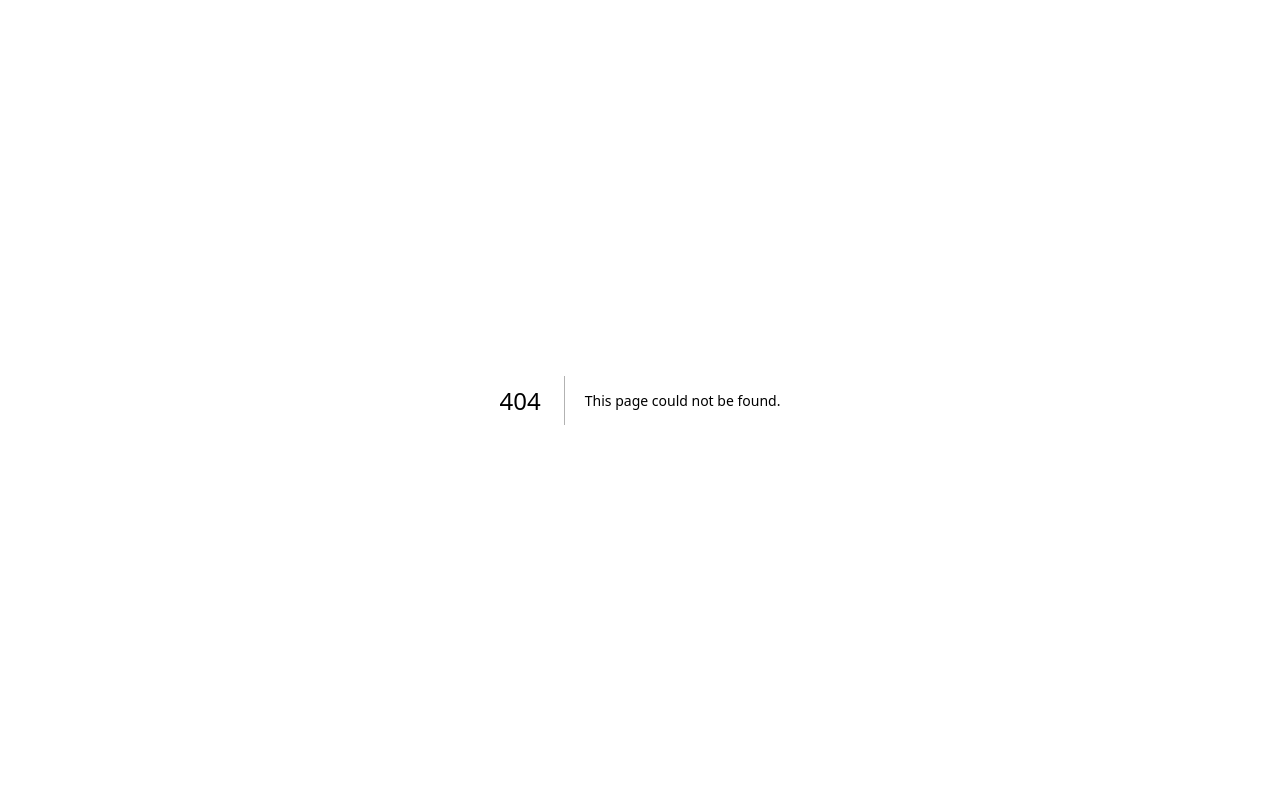
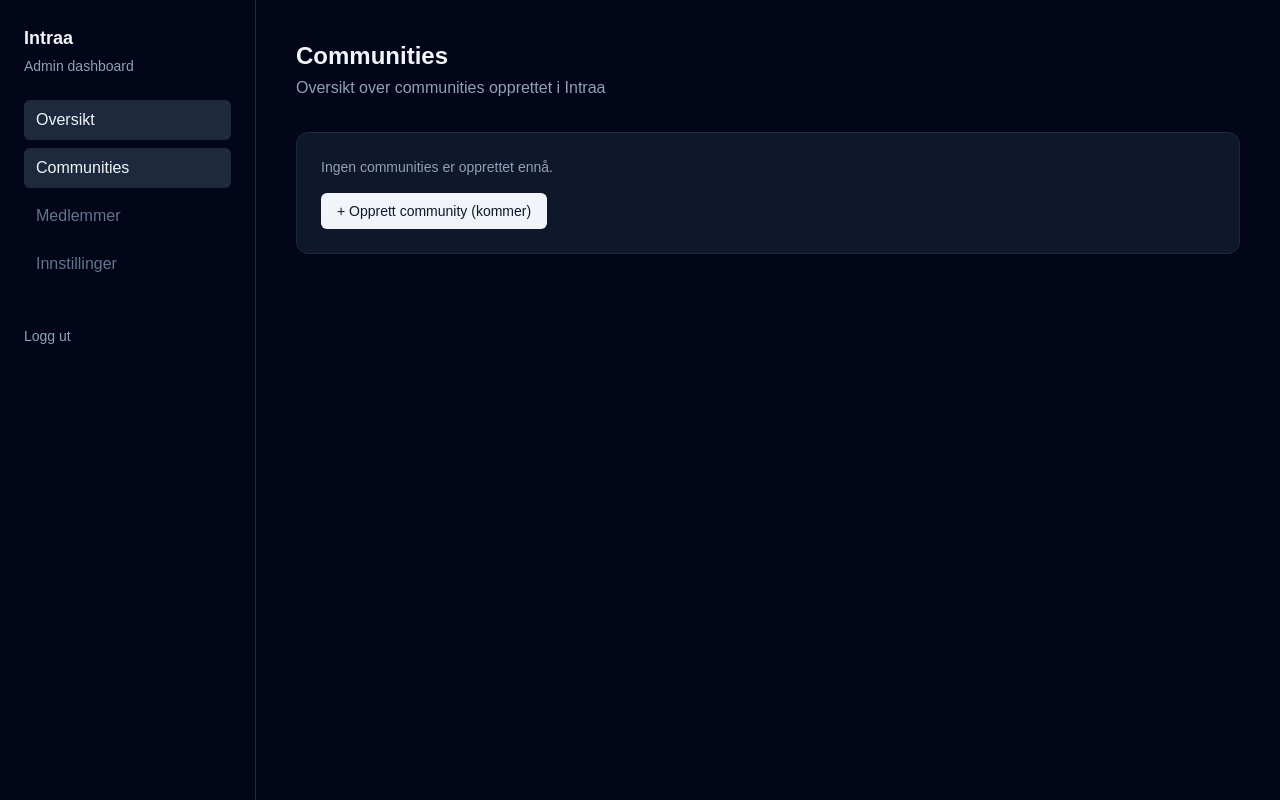
Before and after one commit to BredeBT/intraa-web, a Next.js app: page /dashboard/communities in a window 1280 px wide. Before the commit this address had no page. Built offline with nearby package versions, Linux system fonts and the light colour scheme.

Commit message:
Fix logout route conflict (remove page.tsx)

```diff
--- /dev/null
+++ b/app/dashboard/communities/page.tsx
@@ -0,0 +1,25 @@
+export default function CommunitiesPage() {
+  return (
+    <div>
+      <header className="mb-8">
+        <h1 className="text-2xl font-semibold">Communities</h1>
+        <p className="text-slate-400 mt-1">
+          Oversikt over communities opprettet i Intraa
+        </p>
+      </header>
+
+      <div className="rounded-xl border border-slate-800 bg-slate-900 p-6">
+        <p className="text-slate-400 text-sm">
+          Ingen communities er opprettet ennå.
+        </p>
+
+        <button
+          className="mt-4 inline-flex items-center rounded-md bg-slate-100 px-4 py-2 text-sm font-medium text-slate-900 hover:bg-white transition"
+          disabled
+        >
+          + Opprett community (kommer)
+        </button>
+      </div>
+    </div>
+  );
+}
--- a/app/dashboard/layout.tsx
+++ b/app/dashboard/layout.tsx
@@ -1,64 +1,48 @@
+import Link from "next/link";
+
 export default function DashboardLayout({
   children,
 }: {
   children: React.ReactNode;
 }) {
   return (
-    <div className="min-h-screen bg-slate-950 text-slate-100 flex">
+    <div className="flex min-h-screen bg-slate-950 text-slate-100">
       {/* Sidebar */}
-      <aside className="w-64 border-r border-slate-800 bg-slate-900 p-6">
-        <div className="mb-10">
-          <h1 className="text-lg font-semibold">Intraa</h1>
-          <p className="text-xs text-slate-400 mt-1">
-            Admin dashboard
-          </p>
-        </div>
+      <aside className="w-64 border-r border-slate-800 p-6">
+        <h1 className="text-lg font-semibold mb-1">Intraa</h1>
+        <p className="text-sm text-slate-400 mb-6">Admin dashboard</p>
 
-        <nav className="space-y-2 text-sm">
-          <a
+        <nav className="space-y-2">
+          <Link
             href="/dashboard"
-            className="block rounded-md px-3 py-2 bg-slate-800 text-white"
+            className="block rounded-md px-3 py-2 bg-slate-800 hover:bg-slate-700 transition"
           >
             Oversikt
-          </a>
+          </Link>
 
-          <a
-            href="#"
-            className="block rounded-md px-3 py-2 text-slate-300 hover:bg-slate-800 hover:text-white transition"
+          <Link
+            href="/dashboard/communities"
+            className="block rounded-md px-3 py-2 bg-slate-800 hover:bg-slate-700 transition"
           >
             Communities
-          </a>
+          </Link>
 
-          <a
-            href="#"
-            className="block rounded-md px-3 py-2 text-slate-300 hover:bg-slate-800 hover:text-white transition"
-          >
-            Medlemmer
-          </a>
-
-          <a
-            href="#"
-            className="block rounded-md px-3 py-2 text-slate-300 hover:bg-slate-800 hover:text-white transition"
-          >
-            Innstillinger
-          </a>
+          <div className="px-3 py-2 text-slate-500">Medlemmer</div>
+          <div className="px-3 py-2 text-slate-500">Innstillinger</div>
         </nav>
 
-        <form action="/logout" method="post" className="mt-10">
-  <button
-    type="submit"
-    className="w-full text-left rounded-md px-3 py-2 text-sm text-slate-300 hover:bg-slate-800 hover:text-white transition"
-  >
-    Logg ut
-  </button>
-</form>
-
+        <div className="mt-10">
+          <Link
+            href="/logout"
+            className="text-sm text-slate-400 hover:text-white"
+          >
+            Logg ut
+          </Link>
+        </div>
       </aside>
 
-      {/* Main content */}
-      <main className="flex-1 p-12">
-        {children}
-      </main>
+      {/* Content */}
+      <main className="flex-1 p-10">{children}</main>
     </div>
   );
 }
--- a/app/login/page.tsx
+++ b/app/login/page.tsx
@@ -11,13 +11,15 @@ export default function LoginPage() {
     e.preventDefault();
 
     if (password === process.env.NEXT_PUBLIC_ADMIN_PASSWORD) {
-    document.cookie = "intraa_auth=1; path=/";
+      // Sett auth-cookie
+      document.cookie = "intraa-auth=true; path=/";
+
+      // Send til dashboard
       router.push("/dashboard");
     } else {
       alert("Feil passord");
     }
   }
-
 
   return (
     <main className="min-h-screen bg-slate-950 flex items-center justify-center text-slate-100">
--- a/app/logout/route.ts
+++ b/app/logout/route.ts
@@ -1,14 +1,13 @@
 import { NextResponse } from "next/server";
-import type { NextRequest } from "next/server";
 
-export async function POST(request: NextRequest) {
-  const url = request.nextUrl.clone();
-  url.pathname = "/";
+export async function GET() {
+  const response = NextResponse.redirect(
+    new URL("/login", process.env.NEXT_PUBLIC_BASE_URL || "http://localhost:3000")
+  );
 
-  const response = NextResponse.redirect(url);
   response.cookies.set("intraa_auth", "", {
     path: "/",
-    maxAge: 0,
+    expires: new Date(0),
   });
 
   return response;
--- a/middleware.ts
+++ b/middleware.ts
@@ -1,11 +1,12 @@
 import { NextResponse } from "next/server";
 import type { NextRequest } from "next/server";
 
-export function middleware(request: NextRequest) {
-  const isLoggedIn = request.cookies.get("intraa_auth");
+export function middleware(req: NextRequest) {
+  const isLoggedIn = req.cookies.get("intraa_auth")?.value === "1";
+  const isDashboard = req.nextUrl.pathname.startsWith("/dashboard");
 
-  if (!isLoggedIn) {
-    return NextResponse.redirect(new URL("/login", request.url));
+  if (isDashboard && !isLoggedIn) {
+    return NextResponse.redirect(new URL("/login", req.url));
   }
 
   return NextResponse.next();
```
Lines whose indentation alone changed are shown as unchanged.
